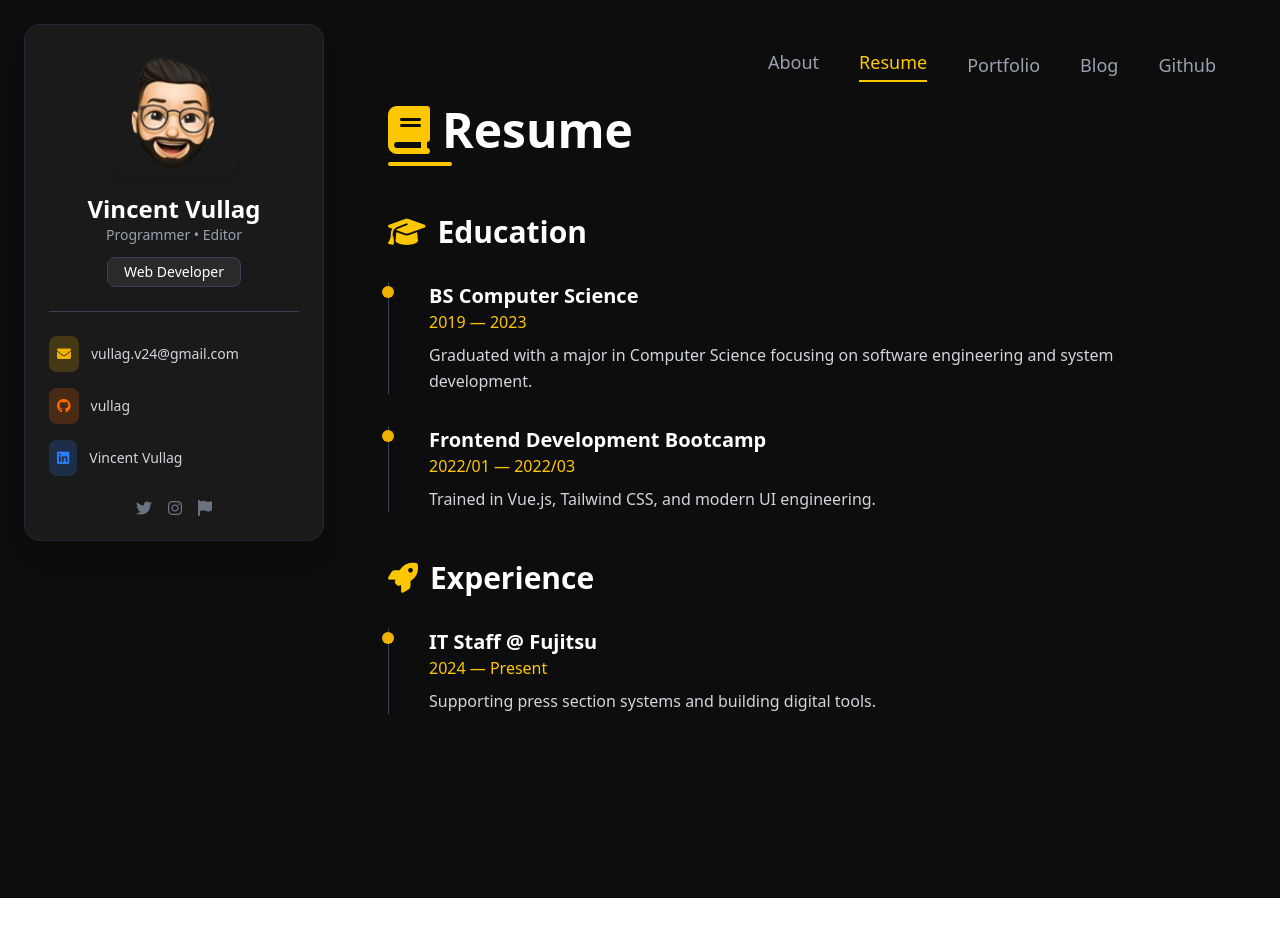
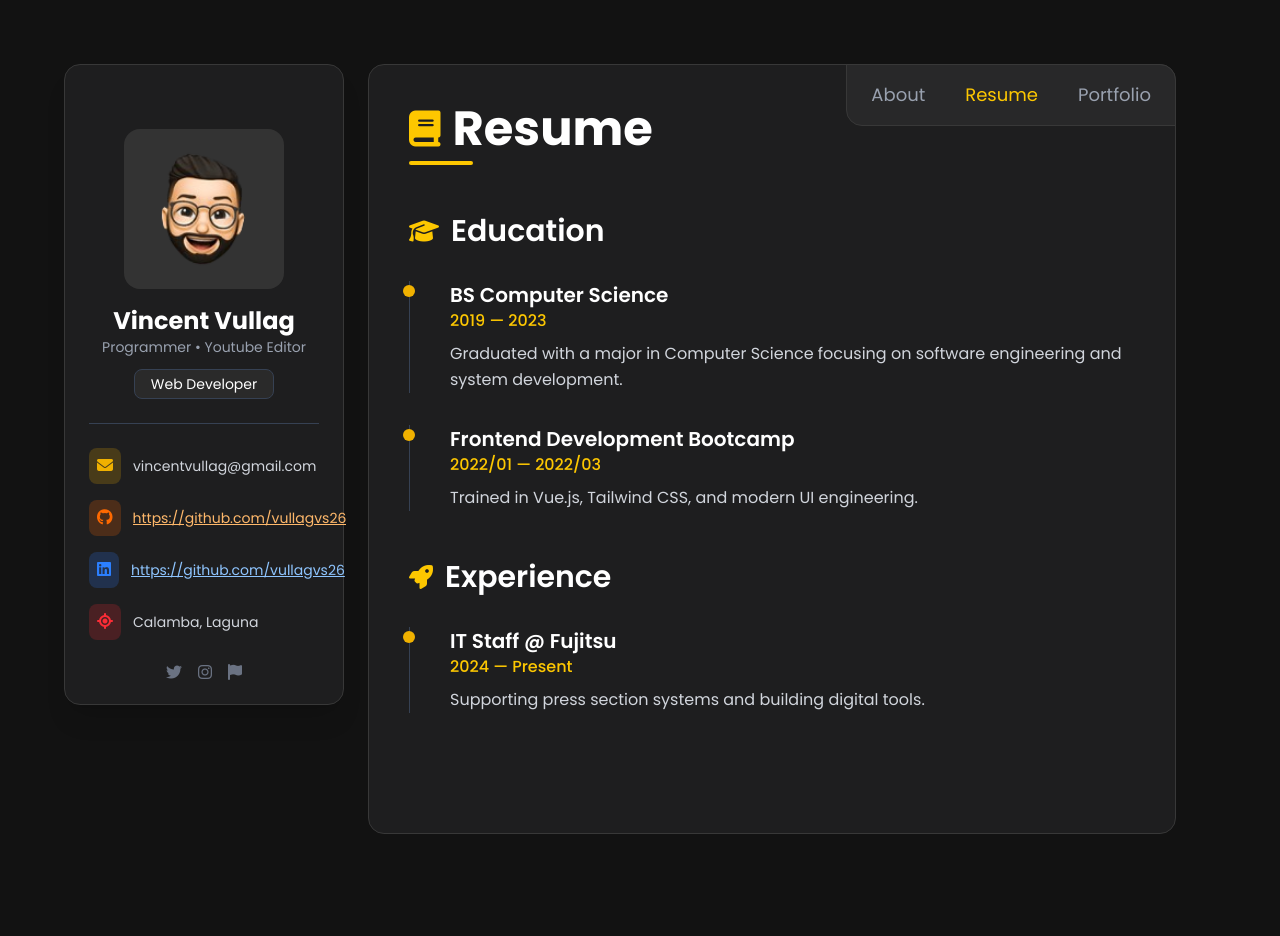
Before and after one commit to vullagvs26/vincent-portfolio, a Vue app: page /resume in a window 1280 px wide. Before the commit the page ends 898 px from the top, so only its background shows below. Built offline with nearby package versions, Linux system fonts and the light colour scheme.

Commit message:
Fixing Layout

```diff
--- a/src/App.vue
+++ b/src/App.vue
@@ -1,15 +1,21 @@
 <template>
-  <div class="min-h-screen bg-[#0d0d0d] text-white flex gap-6 p-6">
-    <Sidebar />
+  <div class="min-h-screen bg-[#121212] text-white flex justify-center p-4 md:p-6 pt-8 md:pt-16">
+    <div class="flex flex-col lg:flex-row gap-0 md:gap-1 w-full max-w-6xl">
 
-    <div class="flex-1">
-      <TopNav />
-      <router-view />
+      <!-- Sidebar stays in place -->
+      <div class="w-full lg:w-[260px] shrink-0 sticky top-0 h-screen">
+        <Sidebar />
+      </div>
+
+      <!-- Main content scrolls normally -->
+      <div class="flex-1 flex flex-col min-w-0">
+        <router-view />
+      </div>
+
     </div>
   </div>
 </template>
 
 <script setup>
 import Sidebar from "./components/Sidebar.vue";
-import TopNav from "./components/TopNav.vue";
 </script>
--- /dev/null
+++ b/src/components/ServiceCard.vue
@@ -0,0 +1,19 @@
+<template>
+  <div class="bg-[#1a1a1a] p-4 md:p-6 rounded-lg border border-[#383838] hover:border-yellow-400 transition">
+    <div class="flex items-center gap-3 md:gap-4 mb-3 md:mb-4">
+      <div class="bg-yellow-500/20 p-2 md:p-3 rounded-lg flex-shrink-0">
+        <i :class="`fas ${icon} text-yellow-400 text-lg md:text-2xl`"></i>
+      </div>
+      <h3 class="text-lg md:text-xl font-semibold">{{ title }}</h3>
+    </div>
+    <p class="text-sm md:text-base text-gray-300">{{ description }}</p>
+  </div>
+</template>
+
+<script setup>
+defineProps({
+  icon: String,
+  title: String,
+  description: String,
+});
+</script>
--- a/src/components/Sidebar.vue
+++ b/src/components/Sidebar.vue
@@ -1,20 +1,25 @@
 <template>
   <aside
-    class="w-[300px] bg-[#1a1a1a] rounded-2xl p-6 flex flex-col items-center shadow-xl sticky top-6 h-fit border border-gray-800"
+    class="w-full lg:w-[280px] bg-[#1E1E1F] rounded-2xl p-6 flex flex-col items-center shadow-xl lg:sticky lg:top-6 lg:h-fit border border-[#383838]"
   >
     <!-- Avatar -->
-    <img
-      src="../assets/avatar.png"
-      class="w-32 h-32 rounded-2xl object-cover shadow-md"
-      alt="avatar"
-    />
+    <div class="bg-[#333333] p-4 mt-10 rounded-2xl">
+      <img
+        src="../assets/avatar.png"
+        class="w-24 md:w-32 h-24 md:h-32 rounded-2xl object-cover"
+        alt="avatar"
+      />
+    </div>
 
     <!-- Name -->
-    <h2 class="text-2xl font-bold mt-4">Vincent Vullag</h2>
-    <p class="text-gray-400 text-sm">Programmer • Editor</p>
+    <h2 class="text-xl md:text-2xl font-bold mt-4 text-center">Vincent Vullag</h2>
+    <p class="text-gray-400 text-xs md:text-sm text-center">
+      Programmer • Youtube Editor
+    </p>
 
-    <!-- Role Badge -->
-    <div class="mt-3 bg-[#2a2a2a] px-4 py-1 rounded-lg border border-gray-700 text-sm">
+    <div
+      class="mt-3 bg-[#2a2a2a] px-4 py-1 rounded-lg border border-gray-700 text-xs md:text-sm"
+    >
       Web Developer
     </div>
 
@@ -22,34 +27,63 @@
     <div class="my-6 w-full border-t border-gray-700"></div>
 
     <!-- Contact items -->
-    <div class="w-full space-y-4 text-sm">
+    <div
+      class="w-full space-y-4 text-xs md:text-sm flex flex-col items-center md:items-center lg:items-start"
+    >
       <div class="flex items-center space-x-3">
-        <span class="bg-yellow-500/20 p-2 rounded-lg">
-          <i class="fas fa-envelope text-yellow-500"></i>
+        <span class="bg-yellow-500/20 p-2 rounded-lg flex-shrink-0">
+          <i class="fas fa-envelope text-yellow-500 text-sm md:text-base"></i>
         </span>
-        <span class="text-gray-300">vullag.v24@gmail.com</span>
+        <span class="text-gray-300 truncate">vincentvullag@gmail.com</span>
       </div>
 
       <div class="flex items-center space-x-3">
-        <span class="bg-orange-500/20 p-2 rounded-lg">
-          <i class="fab fa-github text-orange-500"></i>
+        <span class="bg-orange-500/20 p-2 rounded-lg flex-shrink-0">
+          <i class="fab fa-github text-orange-500 text-sm md:text-base"></i>
         </span>
-        <span class="text-gray-300">vullag</span>
+        <a
+          class="text-orange-300 truncate underline"
+          href="https://github.com/vullagvs26"
+          target="_blank"
+          rel="noopener noreferrer"
+          aria-label="GitHub profile"
+          >https://github.com/vullagvs26</a
+        >
       </div>
 
       <div class="flex items-center space-x-3">
-        <span class="bg-blue-500/20 p-2 rounded-lg">
-          <i class="fab fa-linkedin text-blue-500"></i>
+        <span class="bg-blue-500/20 p-2 rounded-lg flex-shrink-0">
+          <i class="fab fa-linkedin text-blue-500 text-sm md:text-base"></i>
         </span>
-        <span class="text-gray-300">Vincent Vullag</span>
+        <a
+          class="text-blue-300 truncate underline"
+          href="https://linkedin.com/in/vullagvs26"
+          target="_blank"
+          rel="noopener noreferrer"
+          aria-label="GitHub profile"
+          >https://github.com/vullagvs26</a
+        >
+      </div>
+
+      <div class="flex items-center space-x-3">
+        <span class="bg-red-500/20 p-2 rounded-lg flex-shrink-0">
+          <i class="fas fa-location-crosshairs text-red-500 text-sm md:text-base"></i>
+        </span>
+        <span class="text-gray-300 truncate">Calamba, Laguna</span>
       </div>
     </div>
 
     <!-- Footer icons -->
     <div class="flex space-x-4 mt-auto pt-6">
-      <i class="fab fa-twitter text-gray-500 hover:text-yellow-400 cursor-pointer"></i>
-      <i class="fab fa-instagram text-gray-500 hover:text-yellow-400 cursor-pointer"></i>
-      <i class="fas fa-flag text-gray-500 hover:text-yellow-400 cursor-pointer"></i>
+      <i
+        class="fab fa-twitter text-gray-500 hover:text-yellow-400 cursor-pointer text-sm md:text-base"
+      ></i>
+      <i
+        class="fab fa-instagram text-gray-500 hover:text-yellow-400 cursor-pointer text-sm md:text-base"
+      ></i>
+      <i
+        class="fas fa-flag text-gray-500 hover:text-yellow-400 cursor-pointer text-sm md:text-base"
+      ></i>
     </div>
   </aside>
 </template>
--- a/src/components/TopNav.vue
+++ b/src/components/TopNav.vue
@@ -11,8 +11,7 @@
       </button>
     </router-link>
     <button class="text-gray-400 hover:text-yellow-400">Portfolio</button>
-    <button class="text-gray-400 hover:text-yellow-400">Blog</button>
-    <button class="text-gray-400 hover:text-yellow-400">Github</button>
+
   </nav>
 </template>
 
--- a/src/style.css
+++ b/src/style.css
@@ -1,4 +1,9 @@
+@import url('https://fonts.googleapis.com/css2?family=Poppins:wght@400;500;600;700&display=swap');
 @import "tailwindcss";
+
+* {
+  font-family: 'Poppins', sans-serif;
+}
 
 
 /* :root {
--- a/src/views/About.vue
+++ b/src/views/About.vue
@@ -1,26 +1,97 @@
 <template>
-  <div class="px-10 pb-20">
-    <!-- Page Title -->
-    <div class="mb-12">
-      <h1 class="text-5xl font-bold">About</h1>
-      <div class="h-1 w-16 bg-yellow-400 mt-2 rounded"></div>
+  <div class="md:px-10 pb-20 relative">
+    <!-- Navigation -->
+    <nav
+      class="absolute top-0 right-10 flex justify-end md:gap-10 text-sm md:text-lg bg-[#282829] border border-[#383838] rounded-tr-2xl rounded-bl-2xl px-6 py-4"
+    >
+      <router-link to="/" v-slot="{ isActive }">
+        <button
+          :class="isActive ? 'text-yellow-400' : 'text-gray-400 hover:text-yellow-400'"
+        >
+          About
+        </button>
+      </router-link>
+
+      <router-link to="/resume" v-slot="{ isActive }">
+        <button
+          :class="isActive ? 'text-yellow-400' : 'text-gray-400 hover:text-yellow-400'"
+        >
+          Resume
+        </button>
+      </router-link>
+
+      <button class="text-gray-400 hover:text-yellow-400">Portfolio</button>
+    </nav>
+
+    <!-- Main Container -->
+    <div class="bg-[#1E1E1F] border border-[#383838] rounded-2xl p-6 md:p-10">
+      <!-- Title -->
+      <div class="mb-8 md:mb-12">
+        <h1 class="font-poppins font-semibold text-[32px] text-[#FAFAFA] leading-normal">
+          About Me
+        </h1>
+        <div class="h-1 w-12 bg-yellow-400 mt-2 rounded"></div>
       </div>
 
       <!-- About Content -->
-    <section class="max-w-4xl">
-      <p class="text-lg text-gray-300 leading-relaxed mb-6">
-        Hello! I'm Vincent Vullag, a passionate Web Developer with expertise in Vue.js, Tailwind CSS, and modern web technologies. I love creating beautiful and functional user interfaces.
+      <section class="max-w-4xl mb-12 md:mb-16">
+        <p class="text-base md:text-lg text-gray-300 leading-relaxed mb-4 md:mb-6">
+          Hello! I'm Vincent Vullag, a passionate Web Developer with expertise in Vue.js,
+          Tailwind CSS, and modern web technologies. I love creating beautiful and
+          functional user interfaces.
         </p>
 
-      <p class="text-lg text-gray-300 leading-relaxed mb-6">
-        With a background in Computer Science and hands-on experience in web development, I'm committed to building high-quality applications that solve real problems.
+        <p class="text-base md:text-lg text-gray-300 leading-relaxed mb-4 md:mb-6">
+          With a background in Computer Science and hands-on experience in web
+          development, I'm committed to building high-quality applications that solve real
+          problems.
         </p>
 
-      <p class="text-lg text-gray-300 leading-relaxed">
-        When I'm not coding, you can find me exploring new technologies or contributing to open-source projects.
+        <p class="text-base md:text-lg text-gray-300 leading-relaxed">
+          When I'm not coding, you can find me exploring new technologies or contributing
+          to open-source projects.
         </p>
       </section>
+
+      <!-- What I'm Doing Section -->
+      <section class="mb-12 md:mb-16">
+        <h2 class="text-2xl md:text-3xl font-bold mb-6 md:mb-8">What I'm Doing</h2>
+
+        <div class="grid grid-cols-1 md:grid-cols-2 gap-4 md:gap-6">
+          <ServiceCard
+            icon="fa-pen-nib"
+            title="Web Design"
+            description="The most modern and high-quality design made at a professional level."
+          />
+          <ServiceCard
+            icon="fa-code"
+            title="Web Development"
+            description="High-quality development of sites at the professional level."
+          />
+          <ServiceCard
+            icon="fa-mobile-alt"
+            title="Mobile Apps"
+            description="Professional development of applications for iOS and Android."
+          />
+          <ServiceCard
+            icon="fa-camera"
+            title="Youtube"
+            description="I make high-quality photos of any category at a professional level."
+          />
+        </div>
+      </section>
+
+      <!-- Testimonials -->
+      <section>
+        <h2 class="text-2xl md:text-3xl font-bold mb-6 md:mb-8">Testimonials</h2>
+        <div class="text-gray-300">
+          <!-- Add testimonials here -->
+        </div>
+      </section>
+    </div>
   </div>
 </template>
 
-<script setup></script>
+<script setup>
+import ServiceCard from "../components/ServiceCard.vue";
+</script>
--- a/src/views/Resume.vue
+++ b/src/views/Resume.vue
@@ -1,46 +1,68 @@
 <template>
-  <div class="px-10 pb-20">
+  <div class="md:px-10 pb-20 relative">
+    <!-- Top Navigation -->
+    <nav
+      class="absolute top-0 right-10 flex justify-end md:gap-10 text-sm md:text-lg bg-[#282829] border border-[#383838] rounded-tr-2xl rounded-bl-2xl px-6 py-4"
+    >
+      <router-link to="/" v-slot="{ isActive }">
+        <button
+          :class="isActive ? 'text-yellow-400' : 'text-gray-400 hover:text-yellow-400'"
+        >
+          About
+        </button>
+      </router-link>
+      <router-link to="/resume" v-slot="{ isActive }">
+        <button
+          :class="isActive ? 'text-yellow-400' : 'text-gray-400 hover:text-yellow-400'"
+        >
+          Resume
+        </button>
+      </router-link>
+      <button class="text-gray-400 hover:text-yellow-400 hidden sm:block">
+        Portfolio
+      </button>
+    </nav>
+
+    <!-- Main Container with background and border -->
+    <div class="bg-[#1E1E1F] border border-[#383838] rounded-2xl p-6 md:p-10 ">
       <!-- Page Title -->
-    <div class="mb-12">
-      <h1 class="text-5xl font-bold flex items-center gap-3">
-        <i class="fas fa-book text-yellow-400"></i>
+      <div class="mb-8 md:mb-12">
+        <h1 class="text-3xl md:text-5xl font-bold flex items-center gap-2 md:gap-3">
+          <i class="fas fa-book text-yellow-400 text-2xl md:text-4xl"></i>
           Resume
         </h1>
-      <div class="h-1 w-16 bg-yellow-400 mt-2 rounded"></div>
+        <div class="h-1 w-12 md:w-16 bg-yellow-400 mt-2 rounded"></div>
       </div>
 
       <!-- Education Section -->
-    <section class="mt-12">
-      <h2 class="text-3xl font-semibold mb-8 flex items-center gap-3">
-        <i class="fas fa-graduation-cap text-yellow-400"></i>
+      <section class="mt-8 md:mt-12">
+        <h2
+          class="text-2xl md:text-3xl font-semibold mb-6 md:mb-8 flex items-center gap-2 md:gap-3"
+        >
+          <i class="fas fa-graduation-cap text-yellow-400 text-lg md:text-2xl"></i>
           Education
         </h2>
 
         <!-- Timeline -->
-      <div class="space-y-8">
-        <ResumeCard
-          v-for="item in education"
-          :key="item.title"
-          :item="item"
-        />
+        <div class="space-y-6 md:space-y-8">
+          <ResumeCard v-for="item in education" :key="item.title" :item="item" />
         </div>
       </section>
 
       <!-- Experience Section -->
-    <section class="mt-12 mb-20">
-      <h2 class="text-3xl font-semibold mb-8 flex items-center gap-3">
-        <i class="fas fa-rocket text-yellow-400"></i>
+      <section class="mt-8 md:mt-12 mb-12 md:mb-20">
+        <h2
+          class="text-2xl md:text-3xl font-semibold mb-6 md:mb-8 flex items-center gap-2 md:gap-3"
+        >
+          <i class="fas fa-rocket text-yellow-400 text-lg md:text-2xl"></i>
           Experience
         </h2>
 
-      <div class="space-y-8">
-        <ResumeCard
-          v-for="item in experience"
-          :key="item.title"
-          :item="item"
-        />
+        <div class="space-y-6 md:space-y-8">
+          <ResumeCard v-for="item in experience" :key="item.title" :item="item" />
         </div>
       </section>
+    </div>
   </div>
 </template>
 
@@ -52,13 +74,12 @@ const education = [
     title: "BS Computer Science",
     date: "2019 — 2023",
     description:
-      "Graduated with a major in Computer Science focusing on software engineering and system development."
+      "Graduated with a major in Computer Science focusing on software engineering and system development.",
   },
   {
     title: "Frontend Development Bootcamp",
     date: "2022/01 — 2022/03",
-    description:
-      "Trained in Vue.js, Tailwind CSS, and modern UI engineering."
+    description: "Trained in Vue.js, Tailwind CSS, and modern UI engineering.",
   },
 ];
 
@@ -66,8 +87,7 @@ const experience = [
   {
     title: "IT Staff @ Fujitsu",
     date: "2024 — Present",
-    description:
-      "Supporting press section systems and building digital tools."
+    description: "Supporting press section systems and building digital tools.",
   },
 ];
 </script>
```
Lines whose indentation alone changed are shown as unchanged.
